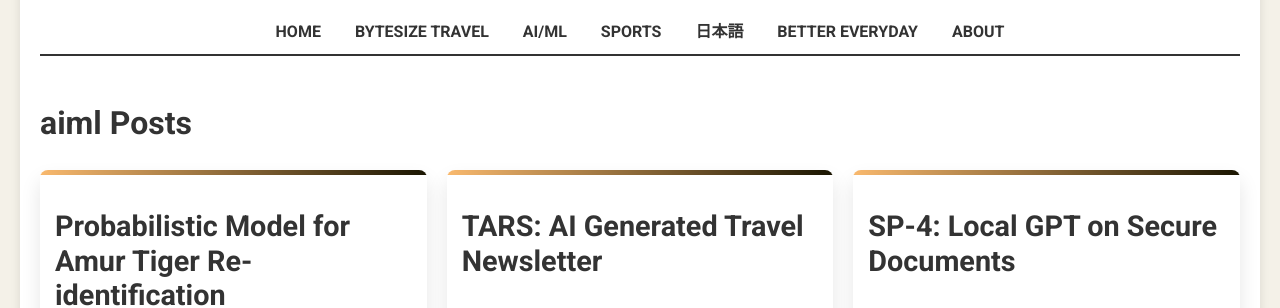
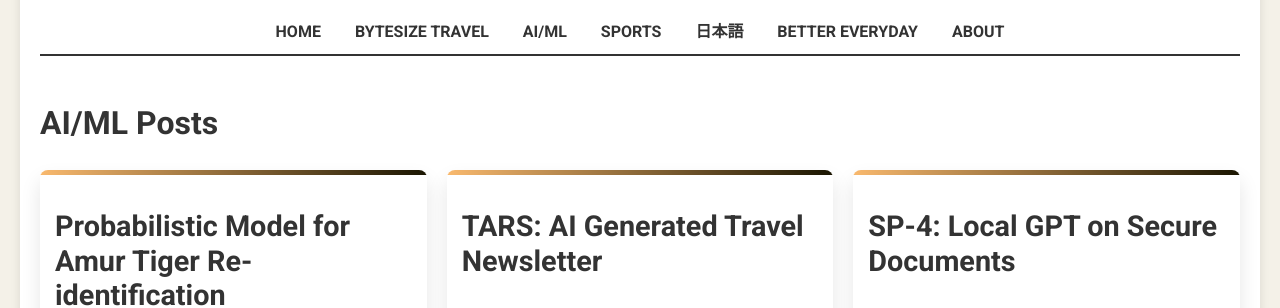
Before and after one commit to JohnathanOneal/JohnathanOneal.github.io, a Jekyll site: the page built from docs/categories/aiml.markdown, in a window 1280 px wide. Shown: the part 343-651 px from the top of the page. Built offline with Jekyll 4.4.1, drawn with Linux system fonts in a browser that asks for light colours.

Commit message:
aiml fixes

```diff
--- a/docs/categories/aiml.markdown
+++ b/docs/categories/aiml.markdown
@@ -1,5 +1,5 @@
 ---
 layout: category
-title: aiml
+title: AI/ML
 category: aiml
 ---
```
